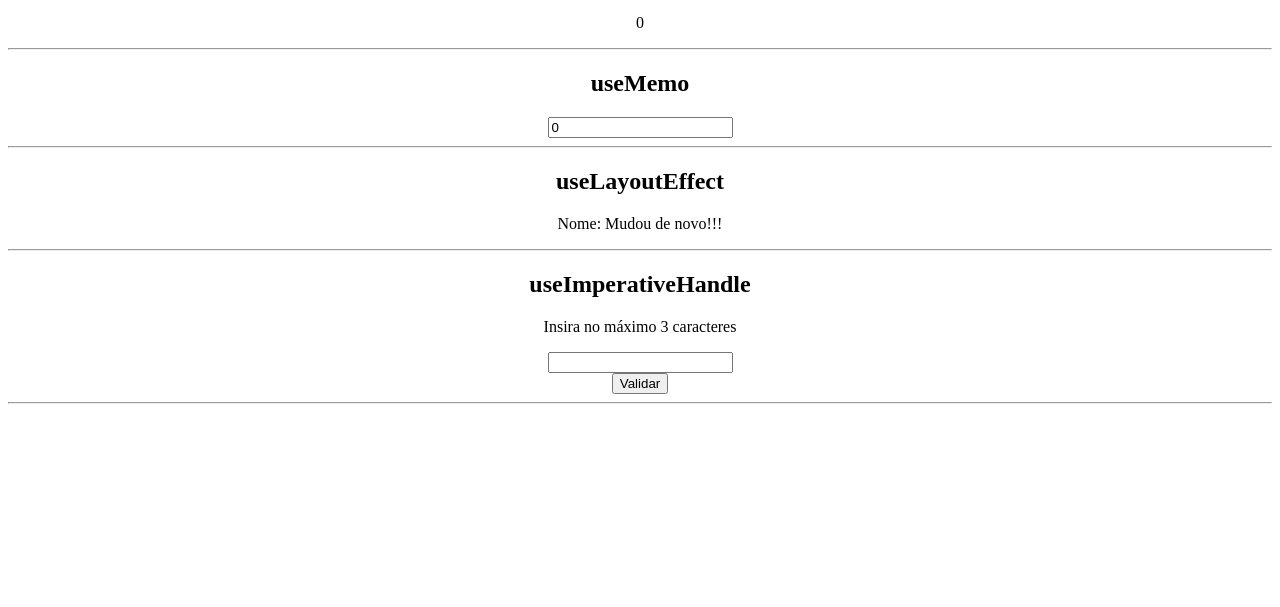
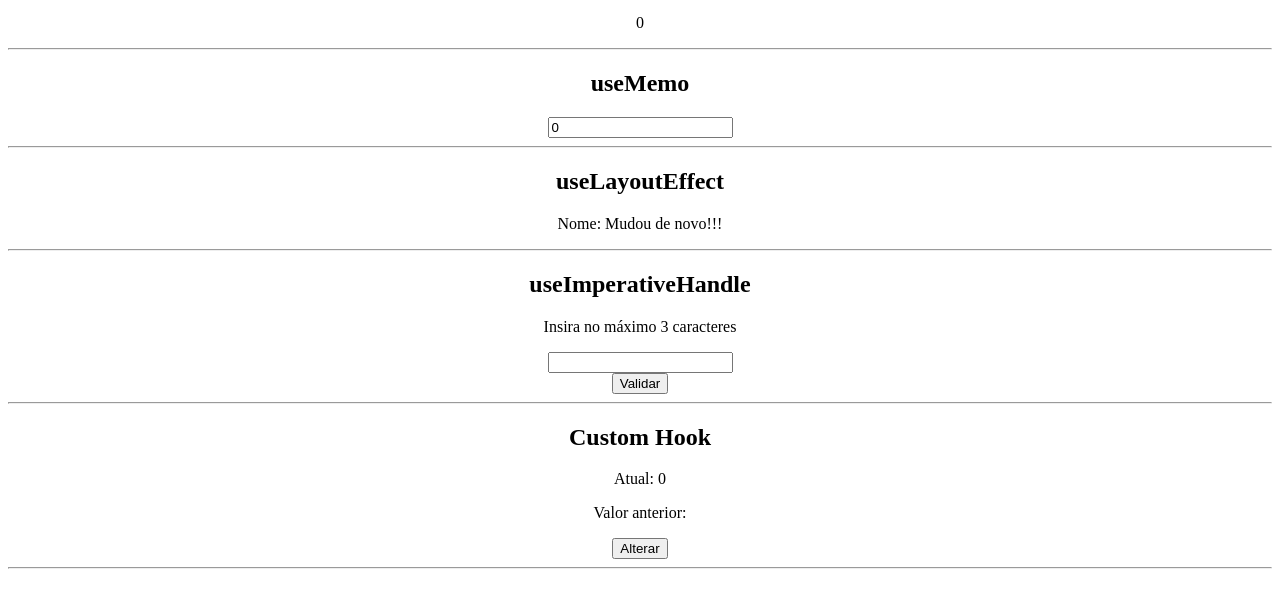
Before and after one commit to xandaosilva/curso-reactjs, a React (Create React App) app in the folder 11_hooks/reacthooks/: page / in a window 1280 px wide. Shown: the part 1589-2196 px from the top of the page. Built offline with nearby package versions, Linux system fonts and the light colour scheme.

Commit message:
Custom hooks

```diff
--- /dev/null
+++ b/11_hooks/reacthooks/src/components/HookCustom.js
@@ -0,0 +1,19 @@
+import { useState } from 'react';
+import { usePrevious } from '../hooks/usePrevious';
+
+const HookCustom = () => {
+    const [number, setNumber] = useState(0);
+    const previousValue = usePrevious(number);
+
+    return (
+        <div>
+            <h2>Custom Hook</h2>
+            <p>Atual: {number}</p>
+            <p>Valor anterior: {previousValue}</p>
+            <button onClick={() => setNumber(Math.floor(Math.random() * 10))}>Alterar</button>
+            <hr />
+        </div>
+    );
+}
+
+export default HookCustom;
--- /dev/null
+++ b/11_hooks/reacthooks/src/hooks/usePrevious.js
@@ -0,0 +1,11 @@
+import { useEffect, useRef } from "react";
+
+export const usePrevious = (value) => {
+    const ref = useRef();
+
+    useEffect(() => {
+        ref.current = value;
+    });
+
+    return ref.current;
+}
--- a/11_hooks/reacthooks/src/pages/Home.js
+++ b/11_hooks/reacthooks/src/pages/Home.js
@@ -10,6 +10,7 @@
 import HookUseImperativeHandle from "../components/HookUseImperativeHandle";
 
 import { SomeContext } from "../components/HookUseContext";
+import HookCustom from "../components/HookCustom";
 
 const Home = () => {
     const { contextValue } = useContext(SomeContext);
@@ -27,6 +28,7 @@
             <HookUseMemo />
             <HookUseLayoutEffect />
             <HookUseImperativeHandle />
+            <HookCustom />
         </div>
     );
 }
```
